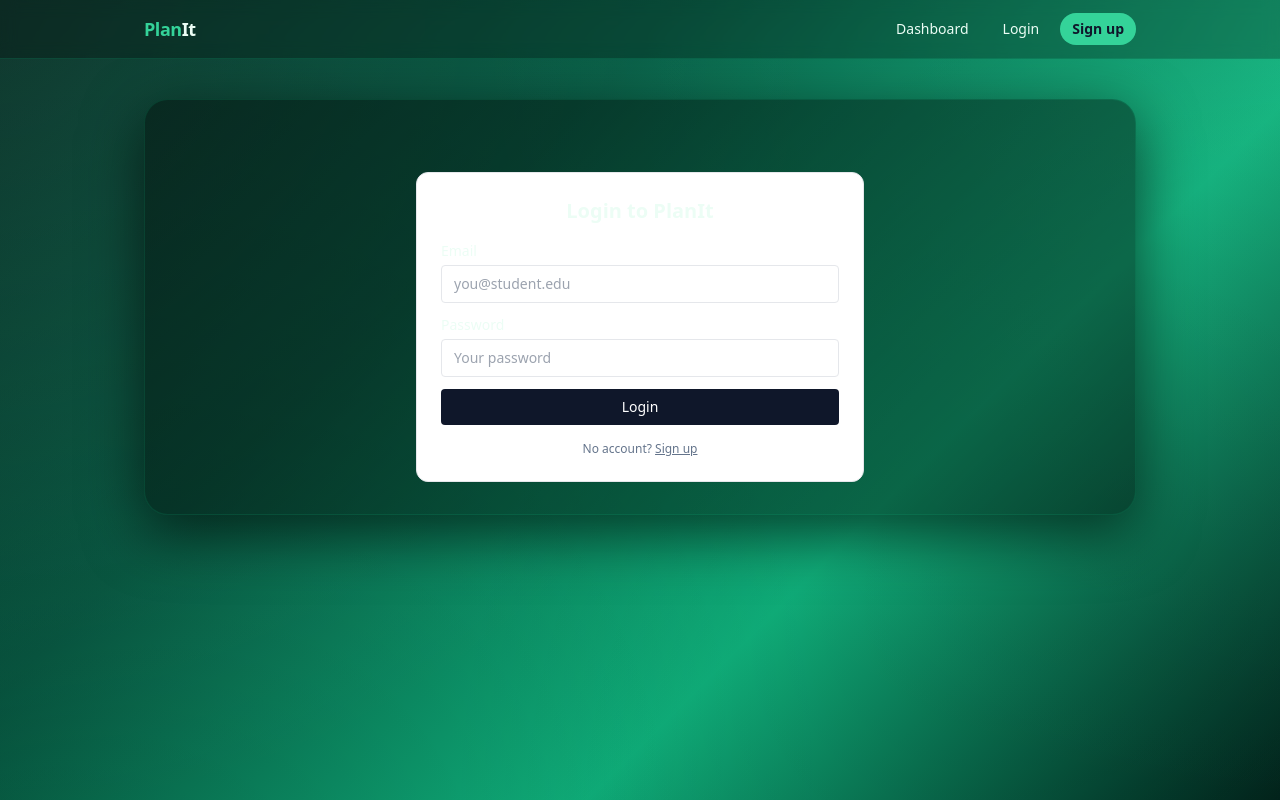
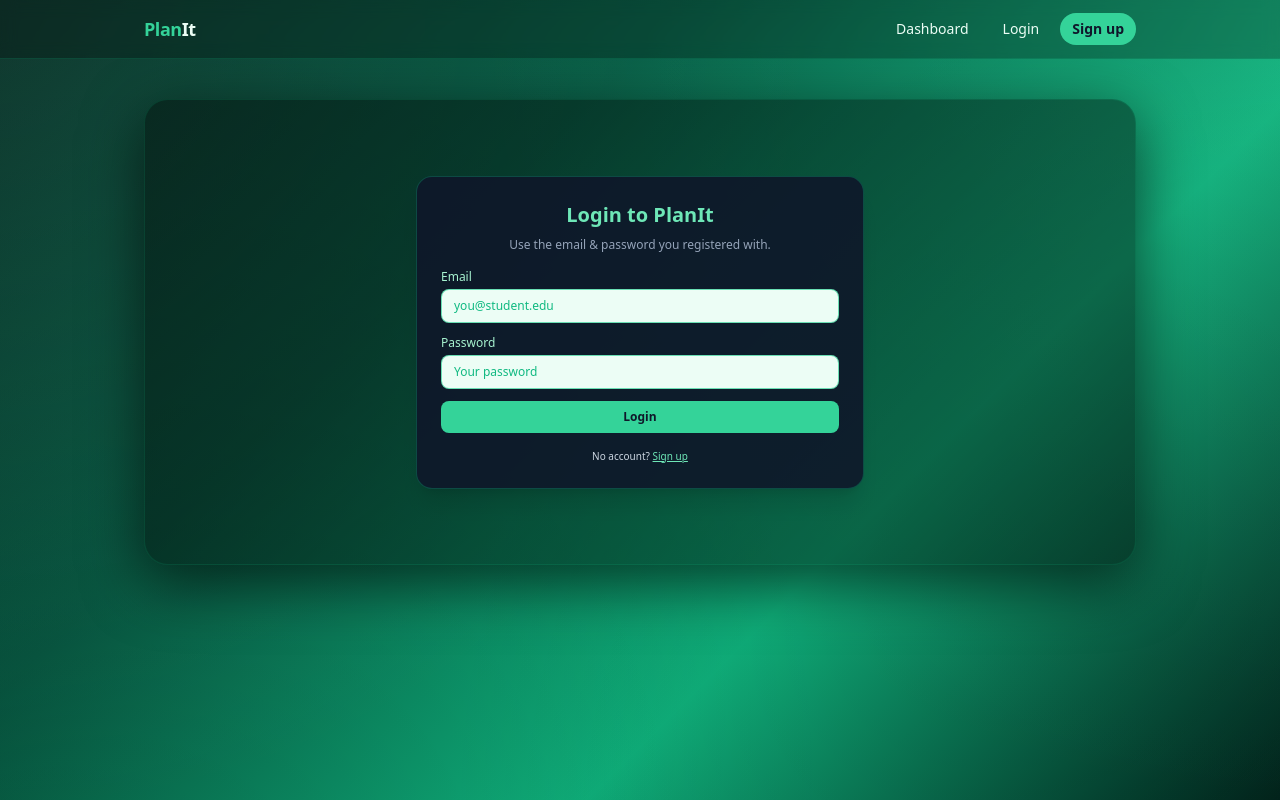
Before and after one commit to Ahmetfrkn/PlanIt-WebApp, a Next.js app: page /login in a window 1280 px wide. Built offline with nearby package versions, Linux system fonts and the light colour scheme; no server answers.

Commit message:
Update page.tsx

```diff
--- a/app/(public)/login/page.tsx
+++ b/app/(public)/login/page.tsx
@@ -29,26 +29,33 @@ export default function LoginPage() {
   }
 
   return (
-    <div className="max-w-md mx-auto mt-10 bg-white shadow-sm border rounded-xl p-6">
-      <h1 className="text-xl font-semibold mb-4 text-center">Login to PlanIt</h1>
+    <div className="min-h-[50vh] flex items-center justify-center">
+      <div className="w-full max-w-md bg-slate-900/90 border border-emerald-500/30 rounded-2xl p-6 shadow-xl">
+        <h1 className="text-xl font-semibold mb-2 text-center text-emerald-300">
+          Login to PlanIt
+        </h1>
+        <p className="text-xs text-slate-400 text-center mb-4">
+          Use the email &amp; password you registered with.
+        </p>
+
         <form onSubmit={handleLogin} className="space-y-3">
           <div>
-          <label className="block text-sm mb-1">Email</label>
+            <label className="block text-xs mb-1 text-emerald-200">Email</label>
             <input
               type="email"
               required
-            className="w-full border rounded px-3 py-2 text-sm"
+              className="w-full bg-emerald-50 text-slate-900 border border-emerald-400/70 rounded-lg px-3 py-2 text-xs placeholder:text-emerald-500 focus:outline-none focus:ring-2 focus:ring-emerald-500/70"
               value={email}
               onChange={(e) => setEmail(e.target.value)}
               placeholder="you@student.edu"
             />
           </div>
           <div>
-          <label className="block text-sm mb-1">Password</label>
+            <label className="block text-xs mb-1 text-emerald-200">Password</label>
             <input
               type="password"
               required
-            className="w-full border rounded px-3 py-2 text-sm"
+              className="w-full bg-emerald-50 text-slate-900 border border-emerald-400/70 rounded-lg px-3 py-2 text-xs placeholder:text-emerald-500 focus:outline-none focus:ring-2 focus:ring-emerald-500/70"
               value={password}
               onChange={(e) => setPassword(e.target.value)}
               placeholder="Your password"
@@ -57,22 +64,25 @@ export default function LoginPage() {
           <button
             type="submit"
             disabled={loading}
-          className="w-full bg-slate-900 text-white py-2 rounded text-sm"
+            className="w-full mt-2 py-2 rounded-lg bg-emerald-400 hover:bg-emerald-300 text-slate-900 text-xs font-semibold transition disabled:opacity-60"
           >
             {loading ? 'Signing in...' : 'Login'}
           </button>
         </form>
+
         {message && (
-        <p className="mt-3 text-xs text-center text-red-500">
+          <p className="mt-3 text-[10px] text-center text-red-400">
             {message}
           </p>
         )}
-      <p className="mt-4 text-xs text-center text-slate-500">
+
+        <p className="mt-4 text-[10px] text-center text-slate-300">
           No account?{' '}
-        <a href="/signup" className="underline">
+          <a href="/signup" className="text-emerald-300 underline">
             Sign up
           </a>
         </p>
       </div>
+    </div>
   );
 }
```
Lines whose indentation alone changed are shown as unchanged.
